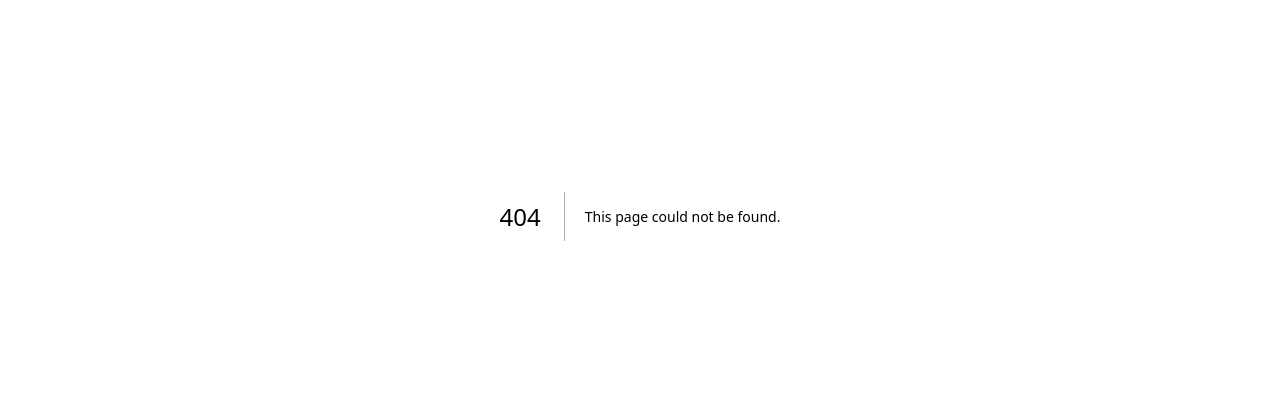
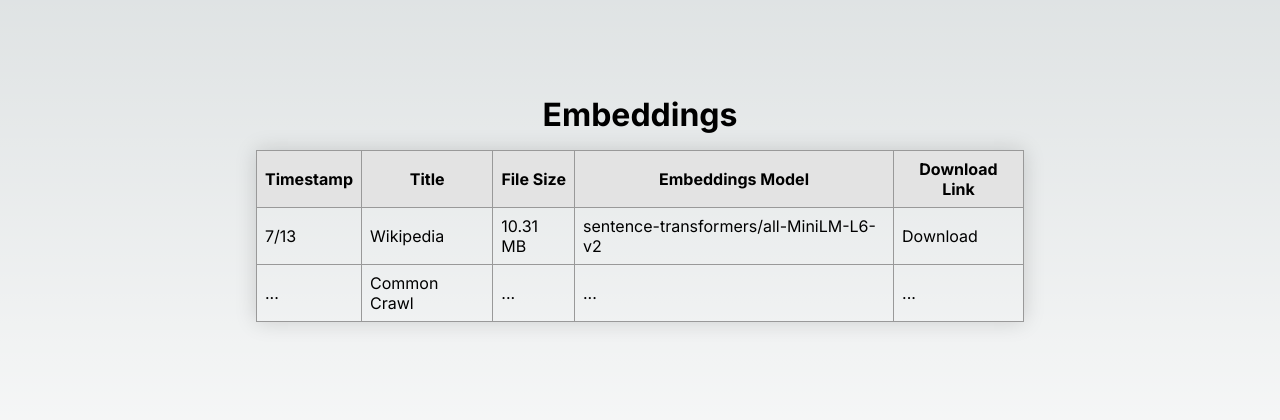
Before and after one commit to themouseion/mouseionwebsite, a Next.js app: page /embeddings in a window 1280 px wide. Before the commit this address had no page. Shown: the part 184-604 px from the top of the page. Built offline with nearby package versions, Linux system fonts and the light colour scheme.

Commit message:
added wikipedia embeddings

```diff
--- /dev/null
+++ b/app/embeddings/embeddings.module.css
@@ -0,0 +1,43 @@
+/* Embeddings.module.css */
+
+.container {
+    display: flex;
+    flex-direction: column;
+    justify-content: center;
+    align-items: center;
+    height: 100vh;
+    margin: 0;
+    padding: 0;
+}
+
+.table {
+    border-collapse: collapse;
+    margin: 1em;
+    width: 60%;  /* Adjust as needed */
+    overflow: hidden;
+    border: 1px solid #999999;
+    box-shadow: 0 0 20px rgba(0, 0, 0, 0.15);
+}
+
+.table th,
+.table td {
+    padding: 0.5em;
+    border: 1px solid #999999;
+}
+
+.table th {
+    background-color: #e3e3e3;
+}
+
+.table tr:hover {
+    background-color: #f3f3f3;
+}
+
+.table a {
+    color: #000; /* Initial color */
+    transition: color 0.3s ease; /* Transition effect */
+}
+
+.table a:hover {
+    color: #0099ff; /* Color on hover */
+}
--- /dev/null
+++ b/app/embeddings/page.js
@@ -0,0 +1,46 @@
+
+import React from 'react';
+import styles from './Embeddings.module.css';
+import Link from 'next/link';
+import Image from 'next/image'
+
+const Embeddings = () => {
+    return (
+        <div className={styles.container}>
+            <h1>Embeddings</h1>
+            <table className={styles.table}>
+                <thead>
+                    <tr>
+                        <th>Timestamp</th>
+                        <th>Title</th>
+                        <th>File Size</th>
+                        <th>Embeddings Model</th>
+                        <th>Download Link</th>
+                    </tr>
+                </thead>
+                <tbody>
+                    <tr>
+                        <td>7/13</td>
+                        <td>Wikipedia</td>
+                        <td>10.31 MB</td>
+                        <td>sentence-transformers/all-MiniLM-L6-v2</td>
+                        <td>
+                            <a href="mouseionlabs.com/3bd9e981-1e71-4573-a2ad-b9e8e876f3ef-bucket/WikiEmbeddings.npy" download>Download</a>
+                        </td>
+                    </tr>
+                    <tr>
+                        <td>...</td>
+                        <td>Common Crawl</td>
+                        <td>...</td>
+                        <td>...</td>
+                        <td>
+                            <a href="" download>...</a>
+                        </td>
+                    </tr>
+                </tbody>
+            </table>
+        </div>
+    );
+}
+
+export default Embeddings;
```
Also changed, not shown: app/page.js (+8 -9 lines).
